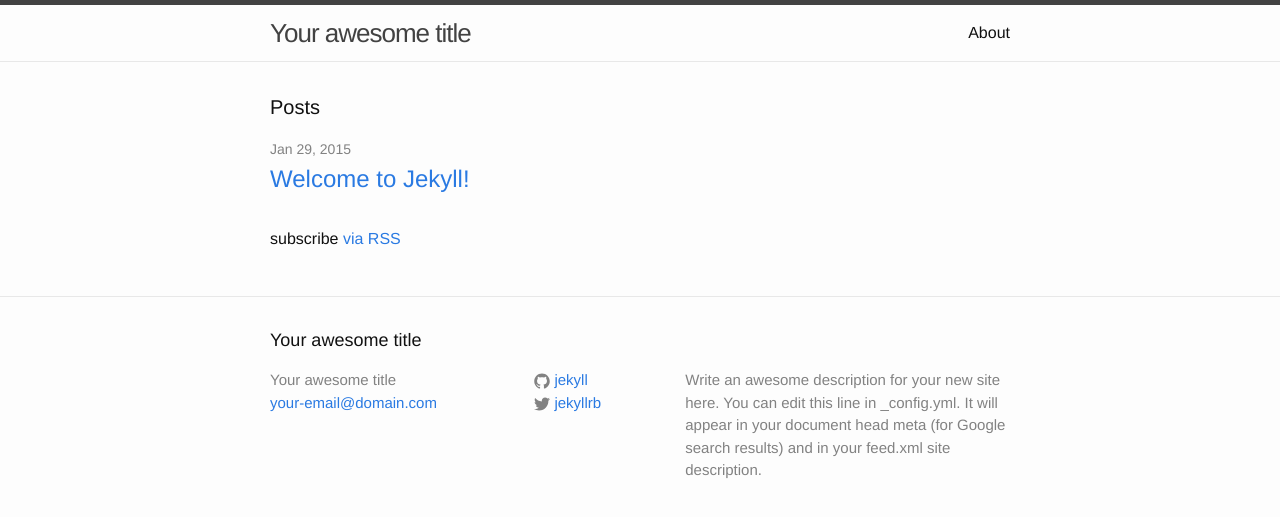
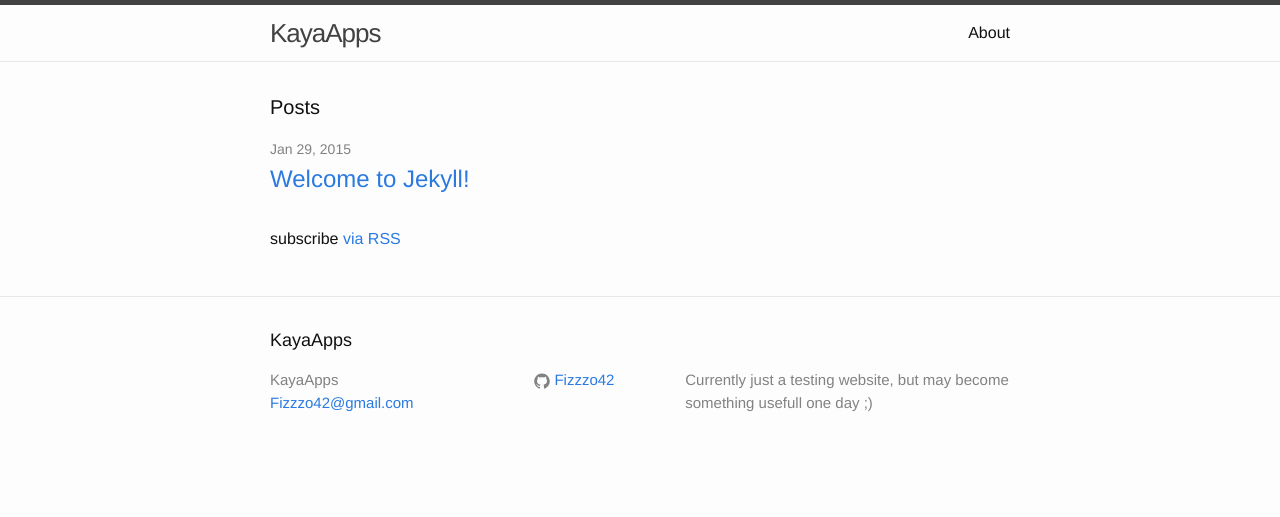
Before and after one commit to Fizzzo42/Fizzzo42.github.io, a Jekyll site: the page built from index.html, in a window 1280 px wide. Shown: the top 517 px of the page. Built offline with Jekyll 4.4.1, drawn with Linux system fonts in a browser that asks for light colours.

Commit message:
Config edited

```diff
--- a/_config.yml
+++ b/_config.yml
@@ -1,14 +1,11 @@
 # Site settings
-title: Your awesome title
-email: your-email@domain.com
+title: KayaApps
+email: Fizzzo42@gmail.com
 description: > # this means to ignore newlines until "baseurl:"
-  Write an awesome description for your new site here. You can edit this
-  line in _config.yml. It will appear in your document head meta (for
-  Google search results) and in your feed.xml site description.
+  Currently just a testing website, but may become something usefull one day ;)
 baseurl: "" # the subpath of your site, e.g. /blog/
-url: "http://yourdomain.com" # the base hostname & protocol for your site
-twitter_username: jekyllrb
-github_username:  jekyll
+url: "http://kayaapps.com" # the base hostname & protocol for your site
+github_username:  Fizzzo42
 
 # Build settings
 markdown: kramdown
```
